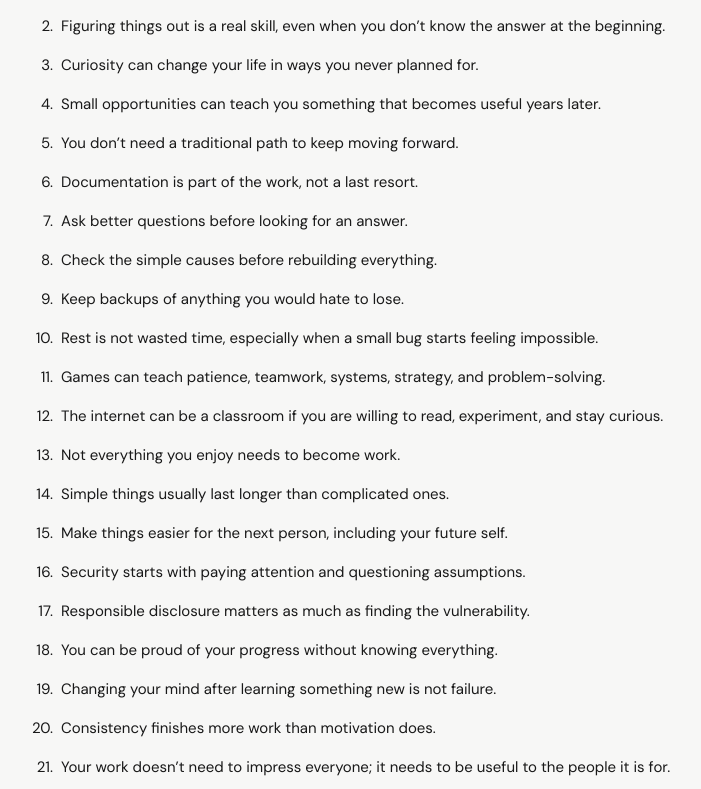
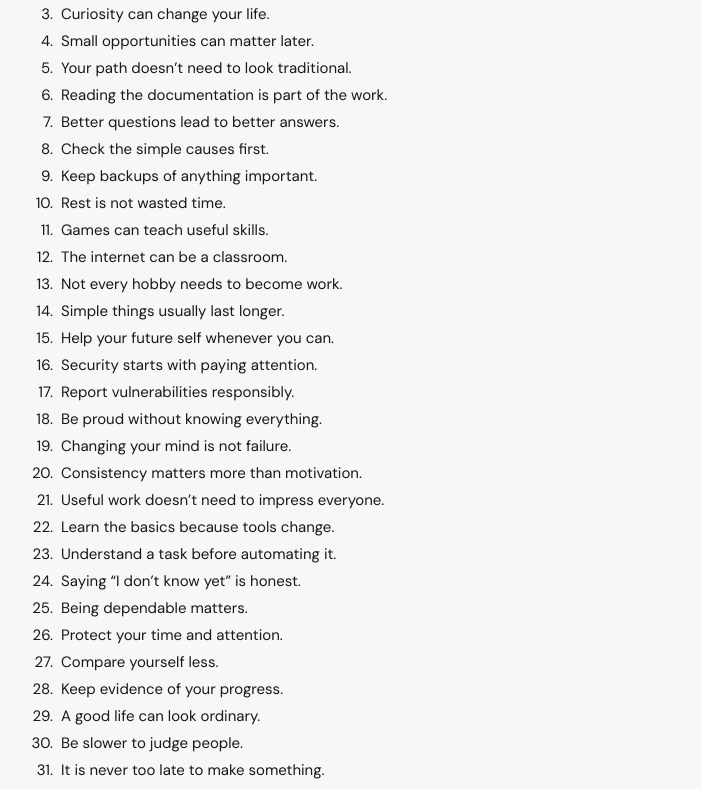
Before and after one commit to zabe-dev/zabe-dev-portfolio, a Next.js app: page /blog/32-things-ive-learned in a window 1280 px wide. Shown: the part 680-1469 px from the top of the page, without its empty margins (283-984 px from the left). Built offline with nearby package versions, Linux system fonts and the light colour scheme; a web font is replaced by a local one.

Commit message:
Refine about copy and birthday list

```diff
--- a/app/globals.css
+++ b/app/globals.css
@@ -714,6 +714,9 @@ footer div {
   margin-bottom: 12px;
   padding-left: 4px;
 }
+.article-content ol li {
+  margin-bottom: 0;
+}
 .article-content a {
   color: var(--signal);
   text-decoration-line: underline;
--- a/content/blog/32-things-ive-learned.md
+++ b/content/blog/32-things-ive-learned.md
@@ -15,37 +15,37 @@ I’ve been supporting myself since high school. I found coding through online g
 
 Here are 32 things I’ve learned in 32 years.
 
-1. Start before you feel ready because an imperfect attempt teaches you more than another month of waiting.
-2. Figuring things out is a real skill, even when you don’t know the answer at the beginning.
-3. Curiosity can change your life in ways you never planned for.
-4. Small opportunities can teach you something that becomes useful years later.
-5. You don’t need a traditional path to keep moving forward.
-6. Documentation is part of the work, not a last resort.
-7. Ask better questions before looking for an answer.
-8. Check the simple causes before rebuilding everything.
-9. Keep backups of anything you would hate to lose.
-10. Rest is not wasted time, especially when a small bug starts feeling impossible.
-11. Games can teach patience, teamwork, systems, strategy, and problem-solving.
-12. The internet can be a classroom if you are willing to read, experiment, and stay curious.
-13. Not everything you enjoy needs to become work.
-14. Simple things usually last longer than complicated ones.
-15. Make things easier for the next person, including your future self.
-16. Security starts with paying attention and questioning assumptions.
-17. Responsible disclosure matters as much as finding the vulnerability.
-18. You can be proud of your progress without knowing everything.
-19. Changing your mind after learning something new is not failure.
-20. Consistency finishes more work than motivation does.
-21. Your work doesn’t need to impress everyone; it needs to be useful to the people it is for.
-22. Learn the basics deeply because tools will always change.
+1. Start before you feel ready.
+2. Learning how to figure things out is a skill.
+3. Curiosity can change your life.
+4. Small opportunities can matter later.
+5. Your path doesn’t need to look traditional.
+6. Reading the documentation is part of the work.
+7. Better questions lead to better answers.
+8. Check the simple causes first.
+9. Keep backups of anything important.
+10. Rest is not wasted time.
+11. Games can teach useful skills.
+12. The internet can be a classroom.
+13. Not every hobby needs to become work.
+14. Simple things usually last longer.
+15. Help your future self whenever you can.
+16. Security starts with paying attention.
+17. Report vulnerabilities responsibly.
+18. Be proud without knowing everything.
+19. Changing your mind is not failure.
+20. Consistency matters more than motivation.
+21. Useful work doesn’t need to impress everyone.
+22. Learn the basics because tools change.
 23. Understand a task before automating it.
-24. Saying “I don’t know yet” is better than pretending.
-25. People remember whether you communicate, follow through, and show up when something goes wrong.
-26. Protect your time because not every message is urgent and not every opportunity is right.
-27. Don’t compare your unfinished work with somebody else’s best result.
-28. Save old projects, notes, screenshots, and small wins so you can see your progress.
-29. A good life can look ordinary: useful work, enough rest, and time for things you enjoy.
-30. Be slower to judge because people carry context you cannot see.
-31. It is never too late to make the thing you kept putting off.
-32. Keep something small to look forward to.
+24. Saying “I don’t know yet” is honest.
+25. Being dependable matters.
+26. Protect your time and attention.
+27. Compare yourself less.
+28. Keep evidence of your progress.
+29. A good life can look ordinary.
+30. Be slower to judge people.
+31. It is never too late to make something.
+32. Keep something to look forward to.
 
 Thirty-two doesn’t feel like having all the answers. It feels more like being comfortable with continuing to learn them.
```
Also changed, not shown: app/components/AboutSection.tsx (+9 -6 lines).
